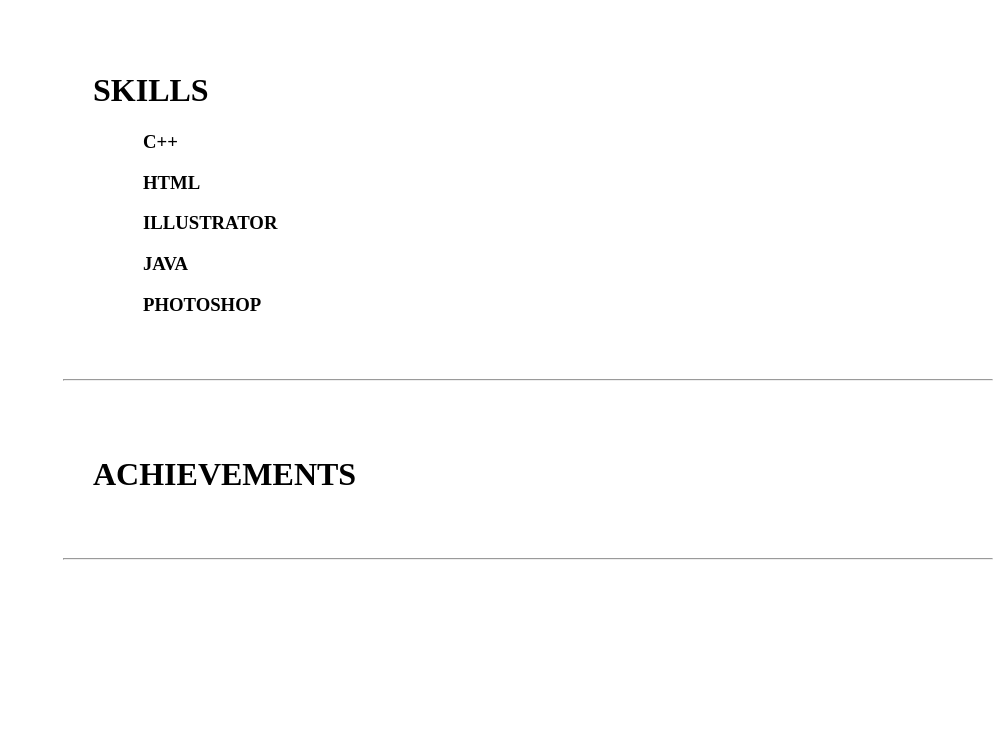
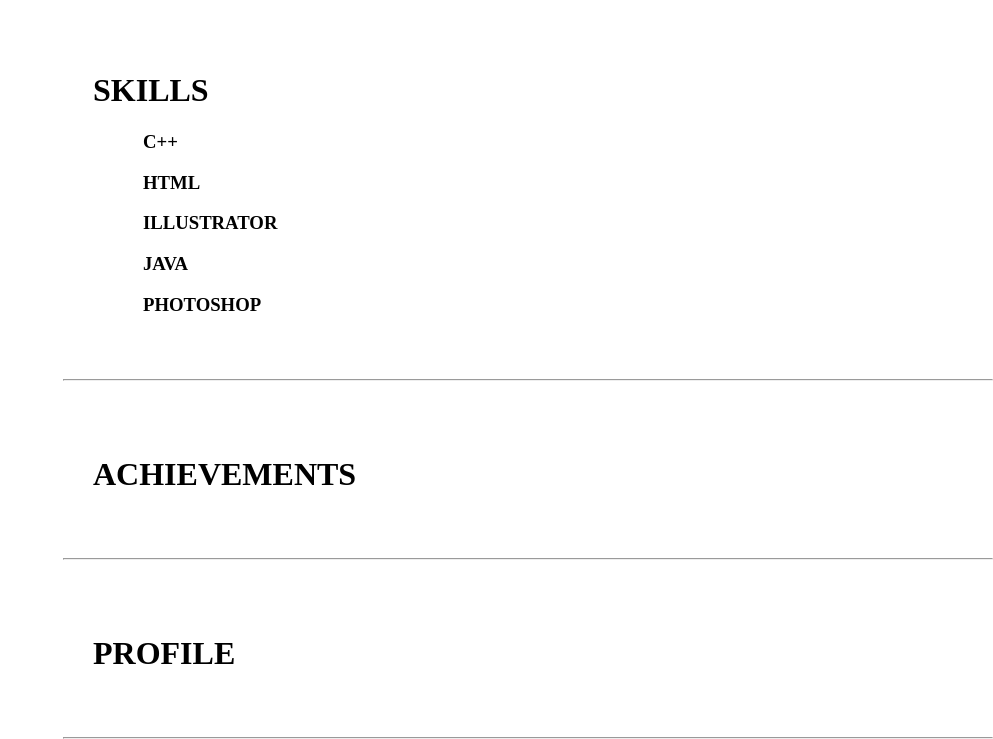
Before and after one commit to bernardojet/BERNARDO_Jethro_PersonalWebsite, a plain HTML site: page index.html in a window 1280 px wide. Shown: the part 747-1486 px from the top of the page, without its empty margins (287-1280 px from the left). Before the commit the page ends 1307 px from the top, so only its background shows below. Drawn offline with Linux system fonts and the light colour scheme.

Commit message:
added profile section

```diff
--- a/index.html
+++ b/index.html
@@ -90,6 +90,10 @@
 <h1>ACHIEVEMENTS</h1>
 <br><br><hr>
 </div>
+<div id = "profile">
+<h1>PROFILE</h1>
+<br><br><hr>
+</div>
 
 </body>
 </html>
--- a/styles/master.css
+++ b/styles/master.css
@@ -89,3 +89,12 @@
 #achievements h1 {
 	margin-left: 30px;
 }
+
+#profile {
+	margin-top: 75px;
+	margin-left: 350px;
+}
+
+#profile h1 {
+	margin-left: 30px;
+}
```
